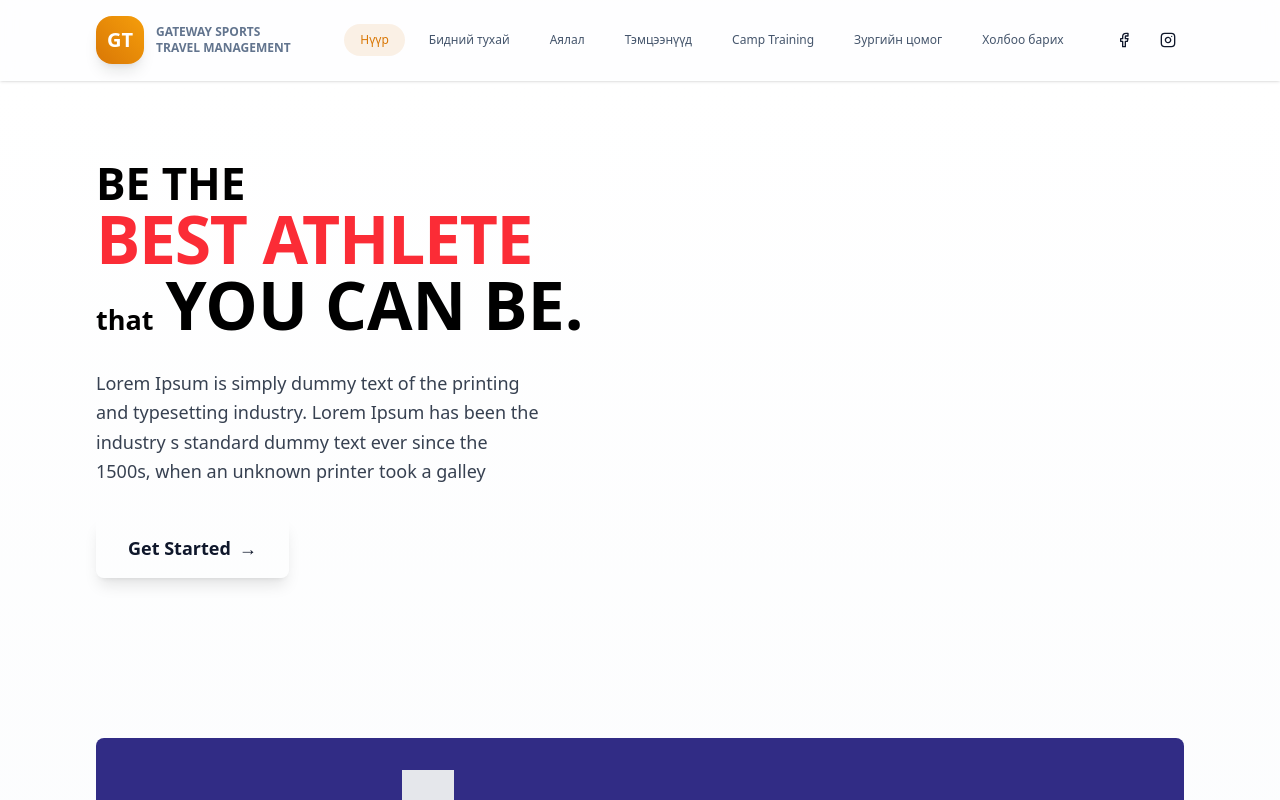
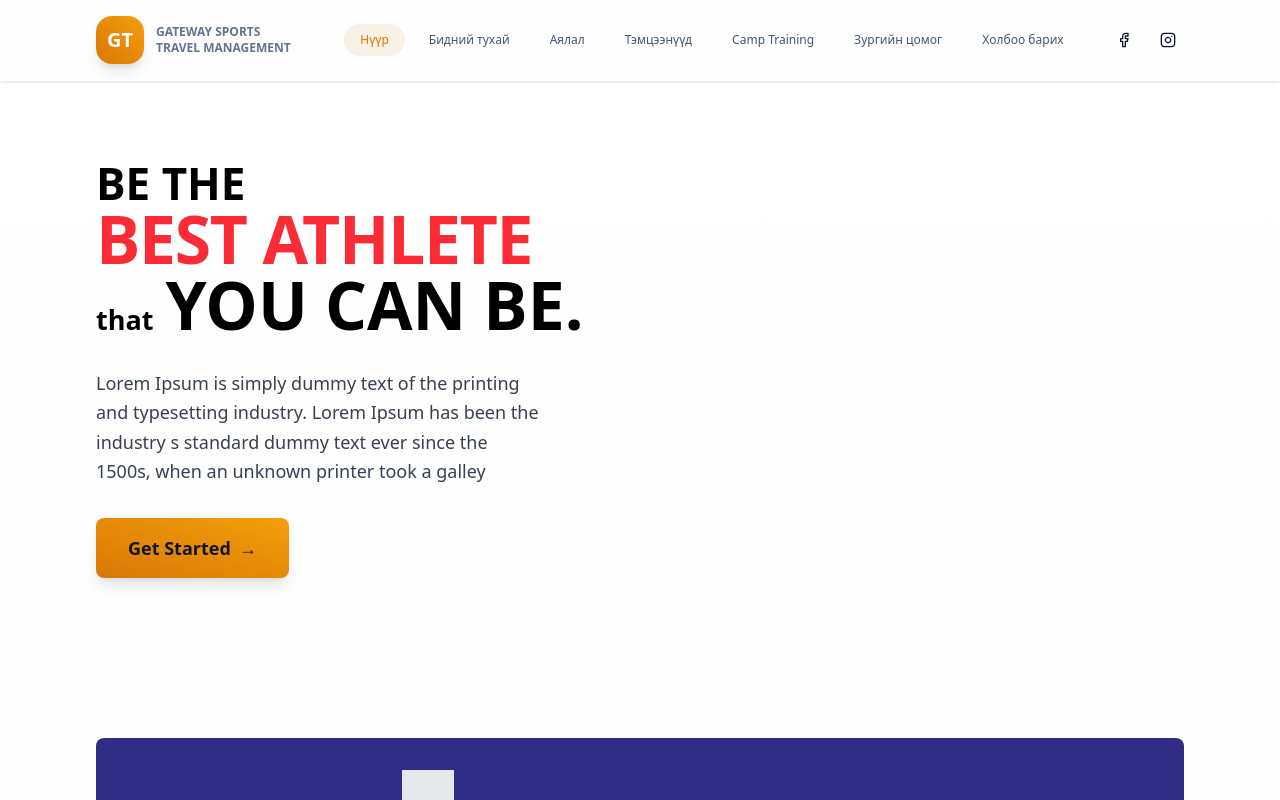
Before and after one commit to Csodhuu/blog-web, a Next.js app: page / in a window 1280 px wide. Shown: the top 800 px of the page. Built offline with nearby package versions, Linux system fonts and the light colour scheme.

Commit message:
color chang

```diff
--- a/src/components/hero-selection/index.tsx
+++ b/src/components/hero-selection/index.tsx
@@ -36,14 +36,7 @@ export function HeroSection() {
               className="animate-slide-up"
               style={{ animationDelay: "1.2s" }}
             >
-              <button
-                className="inline-flex items-center justify-center px-8 py-4 text-lg font-semibold rounded-lg shadow-lg transition-all duration-300 hover:scale-105 group border-0"
-                style={{
-                  backgroundColor: "#059669 !important",
-                  color: "#ffffff !important",
-                  background: "#059669 !important",
-                }}
-              >
+              <button className=" bg-gradient-to-tr from-primary to-secondary inline-flex items-center justify-center px-8 py-4 text-lg font-semibold rounded-lg shadow-lg transition-all duration-300 hover:scale-105 group border-0">
                 <span style={{ color: "#ffffff !important" }}>Get Started</span>
                 <span
                   className="ml-2 transition-transform duration-300 group-hover:translate-x-1"
```
